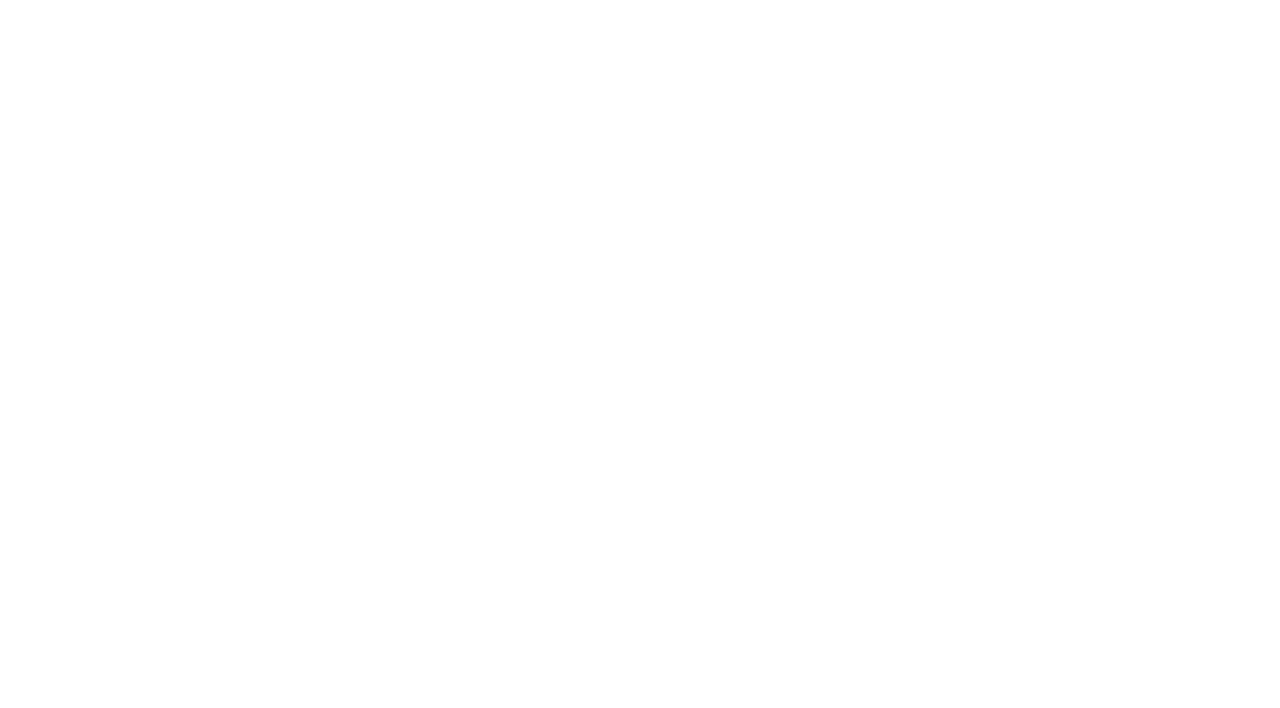
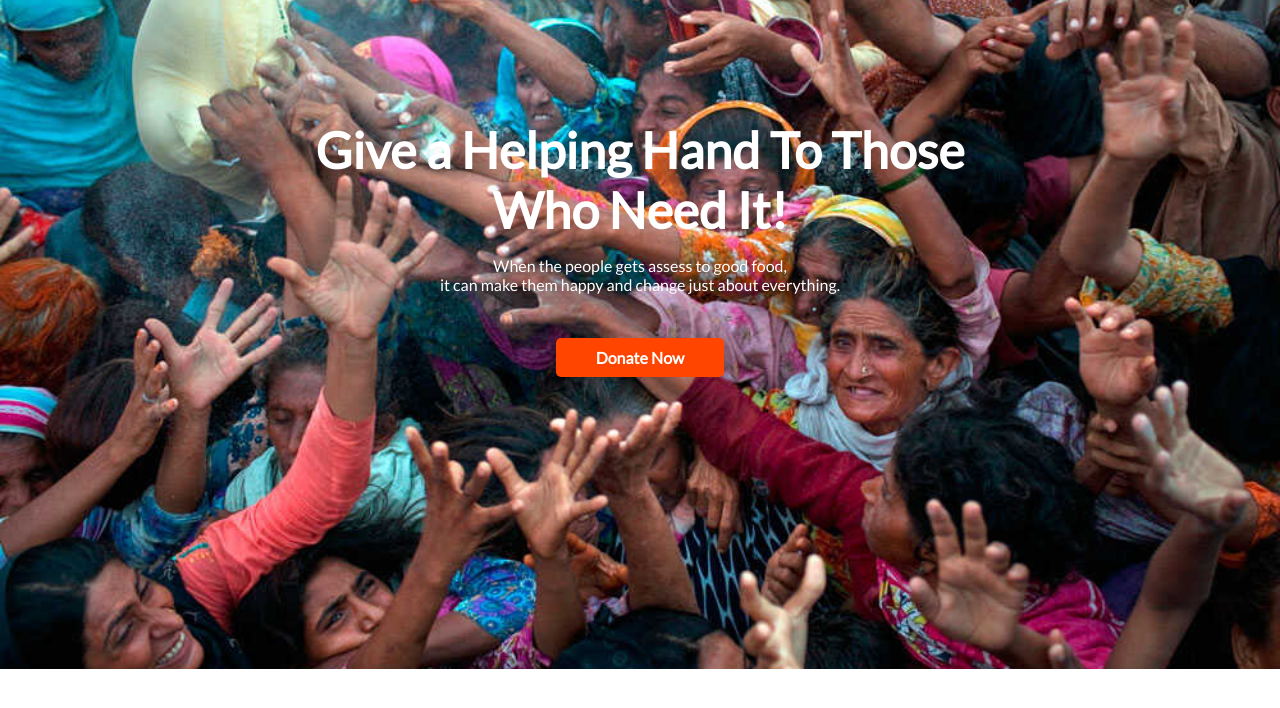
Before and after one commit to Prodipm6/assignment-1, a plain HTML site: page index.html in a window 1280 px wide. Drawn offline with Linux system fonts and the light colour scheme.

Commit message:
header section add

```diff
--- a/index.html
+++ b/index.html
@@ -4,10 +4,20 @@
     <meta charset="UTF-8">
     <meta http-equiv="X-UA-Compatible" content="IE=edge">
     <meta name="viewport" content="width=device-width, initial-scale=1.0">
-    <title>Document</title>
+    <title>Donate Today</title>
+    <link rel="preconnect" href="https://fonts.googleapis.com">
+    <link rel="preconnect" href="https://fonts.gstatic.com" crossorigin>
+    <link href="https://fonts.googleapis.com/css2?family=Lato&display=swap" rel="stylesheet">
     <link rel="stylesheet" href="style.css">
 </head>
 <body>
+    <section class="header">
+        <div class="header-part">
+            <h1>Give a Helping Hand To Those <br> Who Need It!</h1>
+            <p>When the people gets assess to good food, <br> it can make them happy and change just about everything.</p><br><br>
+            <a target="_blank" href="#">Donate Now</a>
+        </div>
 
+    </section>
 </body>
 </html>
--- a/style.css
+++ b/style.css
@@ -0,0 +1,34 @@
+body{
+    margin: 0;
+    padding: 0;
+    font-family: 'Lato', sans-serif;
+}
+.header{
+    background-image: url(./images/donation6.jpg);
+    background-repeat: no-repeat;
+    background-size: cover;
+    background-position: center;
+    width: 100%;
+    height: 669px;
+}
+.header-part{
+    text-align: center;
+    padding: 20px 100px;
+}
+.header-part a{
+    text-decoration: none;
+    color: white;
+    font-weight: 700;
+    background-color: orangered;
+    padding: 10px 40px;
+    border-radius: 5px;
+}
+h1{
+    margin: 0;
+    padding-top: 100px;
+    color: white;
+    font-size: 50px
+}
+p{
+    color: white;
+}
```
